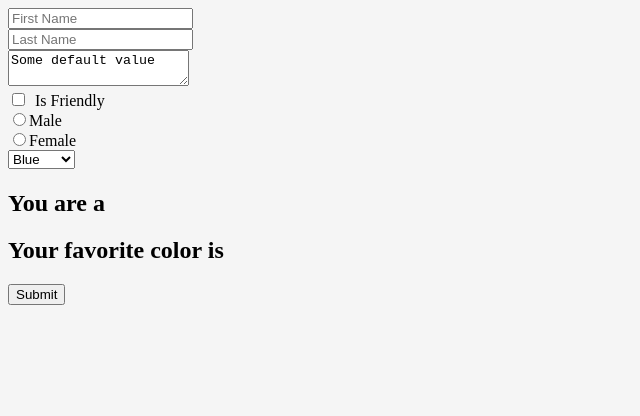
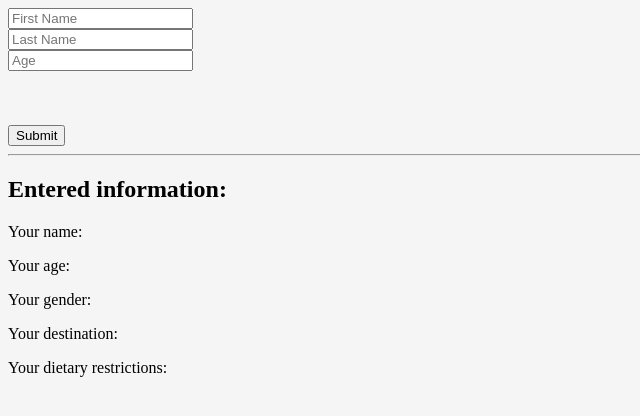
Before and after one commit to AliAbdulle/ScrimbaProject, a React (Create React App) app: page / in a window 1280 px wide. Shown: the top 416 px of the page, without its empty margins (0-640 px from the left). Built offline with nearby package versions, Linux system fonts and the light colour scheme.

Commit message:
Intials state

```diff
--- a/src/components/AllInTag.js
+++ b/src/components/AllInTag.js
@@ -4,7 +4,11 @@ import React, { Component } from 'react'
 class AllInTag extends Component {
     constructor() {
         super()
-        this.state = {}
+        this.state = {
+            firstName: "",
+            lastName:"",
+            age: 0
+        }
     }
 
     render() {
--- a/src/index.js
+++ b/src/index.js
@@ -6,10 +6,11 @@ import './index.css';
 import * as serviceWorker from './serviceWorker';
 //import Login from './components/Login';
 //import Appapi from './components/Appapi';
-import Form from './components/Form';
+//import Form from './components/Form';
+import AllInTag from './components/AllInTag'
 //App Render
 ReactDOM.render(
-<Form />, document.getElementById('root'));
+<AllInTag />, document.getElementById('root'));
 
 // If you want your app to work offline and load faster, you can change
 // unregister() to register() below. Note this comes with some pitfalls.
```
